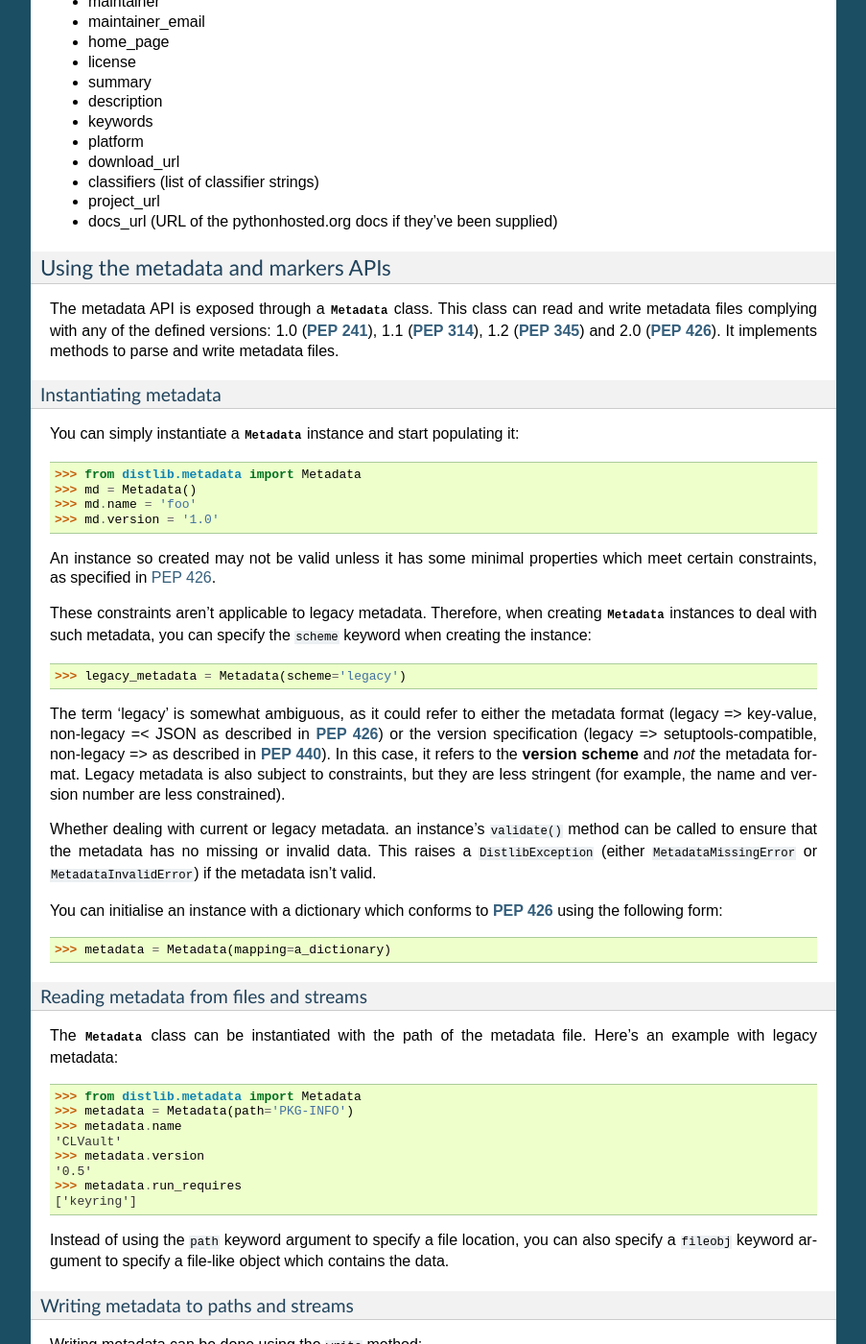
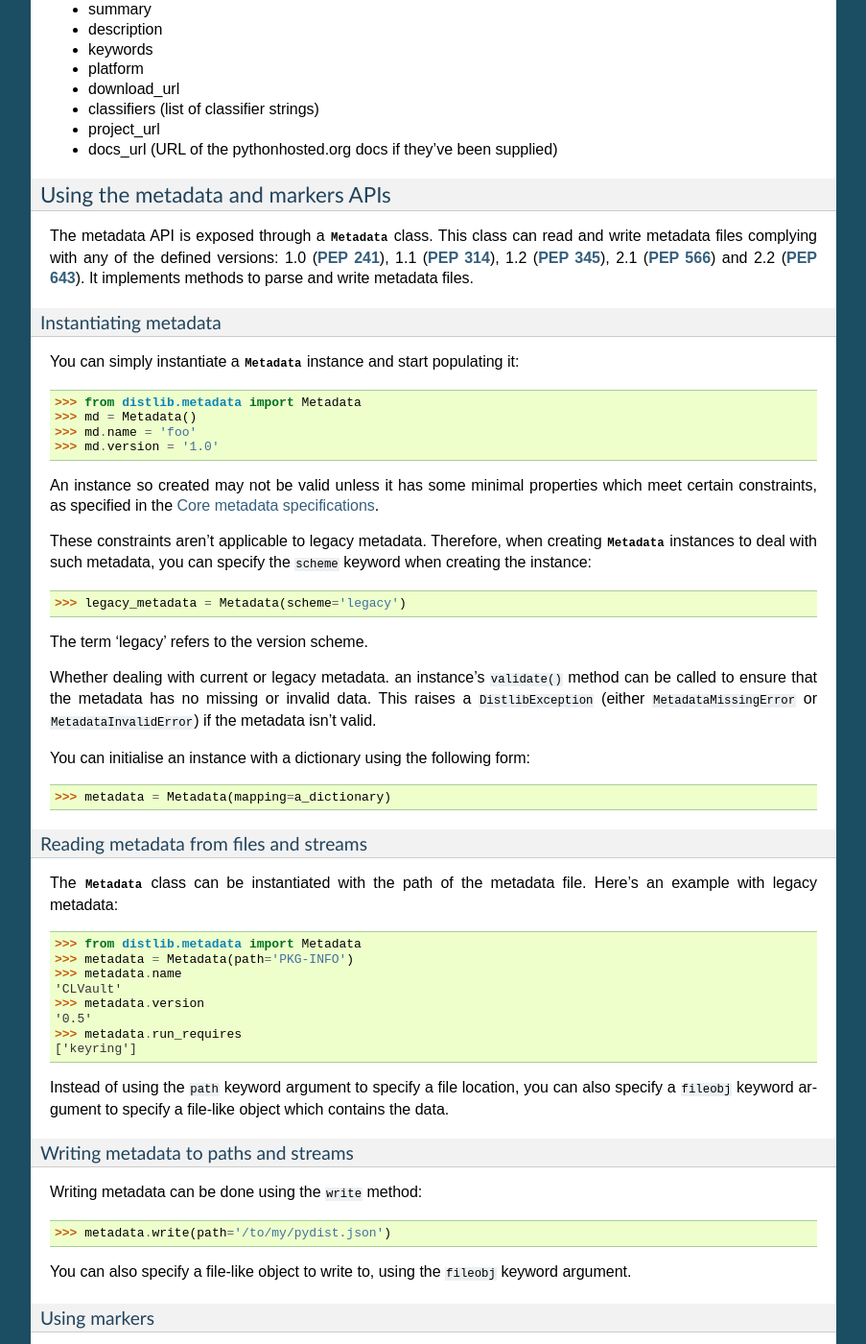
Before and after one commit to pypa/distlib, a Sphinx documentation site: the page built from docs/tutorial.rst, in a window 1280 px wide and 1400 px high, scrolled down 13126 px. Shown: the whole window at 96% size, without its empty margins (198-1101 px from the left). Built offline with Sphinx 7.4.7, drawn with Linux system fonts in a browser that asks for light colours; formulas are drawn with MathJax 3; some of the changed text lies outside the part shown.

Commit message:
Update relating to PEP changes.

```diff
--- a/docs/tutorial.rst
+++ b/docs/tutorial.rst
@@ -111,8 +111,8 @@ following classes:
   on a path.
 
 * :class:`Distribution`, which represents an individual distribution,
-  conforming to recent packaging PEPs (:pep:`440`, :pep:`426`, :pep:`386`,
-  :pep:`376`, :pep:`345`, :pep:`314` and :pep:`241`).
+  conforming to recent packaging PEPs (:pep:`643`, :pep:`566`, :pep:`508`, :pep:`440`,
+  :pep:`386`, :pep:`376`, :pep:`345`, :pep:`314` and :pep:`241`).
 * :class:`EggInfoDistribution`, which represents a legacy distribution in
   egg format.
 
@@ -260,10 +260,6 @@ be used for any purpose determined by the distribution author (for example, the
 
 This entry format is used in the :mod:`distlib.scripts` package for installing
 scripts based on Python callables.
-
-.. note:: In :pep:`426`, the ``flags`` value is limited to a single flag
-   representing an extra (optional set of dependencies, for optional features
-   of a distribution).
 
 Distribution dependencies
 ^^^^^^^^^^^^^^^^^^^^^^^^^
@@ -879,10 +875,10 @@ Using the metadata and markers APIs
 
 .. currentmodule:: distlib.metadata
 
-The metadata API is exposed through a :class:`Metadata` class. This class can
-read and write metadata files complying with any of the defined versions: 1.0
-(:pep:`241`), 1.1 (:pep:`314`), 1.2 (:pep:`345`) and 2.0 (:pep:`426`). It
-implements methods to parse and write metadata files.
+The metadata API is exposed through a :class:`Metadata` class. This class can read and
+write metadata files complying with any of the defined versions: 1.0 (:pep:`241`), 1.1
+(:pep:`314`), 1.2 (:pep:`345`), 2.1 (:pep:`566`) and 2.2 (:pep:`643`). It implements
+methods to parse and write metadata files.
 
 Instantiating metadata
 ~~~~~~~~~~~~~~~~~~~~~~
@@ -895,9 +891,9 @@ it::
     >>> md.name = 'foo'
     >>> md.version = '1.0'
 
-An instance so created may not be valid unless it has some minimal properties
-which meet certain constraints, as specified in
-`PEP 426 <http://www.python.org/dev/peps/pep-0426/#core-metadata>`_.
+An instance so created may not be valid unless it has some minimal properties which
+meet certain constraints, as specified in the `Core metadata specifications
+<https://packaging.python.org/en/latest/specifications/core-metadata>`_.
 
 These constraints aren't applicable to legacy metadata. Therefore, when
 creating :class:`Metadata` instances to deal with such metadata, you can
@@ -905,21 +901,14 @@ specify the ``scheme`` keyword when creating the instance::
 
     >>> legacy_metadata = Metadata(scheme='legacy')
 
-The term 'legacy' is somewhat ambiguous, as it could refer to either the
-metadata format (legacy => key-value, non-legacy =< JSON as described in
-:pep:`426`) or the version specification (legacy => setuptools-compatible,
-non-legacy => as described in :pep:`440`). In this case, it refers to the
-**version scheme** and *not* the metadata format.
-Legacy metadata is also subject to constraints, but they are less stringent
-(for example, the name and version number are less constrained).
+The term 'legacy' refers to the version scheme.
 
 Whether dealing with current or legacy metadata. an instance's ``validate()``
 method can be called to ensure that the metadata has no missing or invalid
 data. This raises a ``DistlibException`` (either ``MetadataMissingError`` or
 ``MetadataInvalidError``) if the metadata isn't valid.
 
-You can initialise an instance with a dictionary which conforms to :pep:`426`
-using the following form::
+You can initialise an instance with a dictionary using the following form::
 
     >>> metadata = Metadata(mapping=a_dictionary)
 
@@ -965,7 +954,7 @@ Using markers
 Environment markers are implemented in the :mod:`distlib.markers` package
 and accessed via a single function, :func:`interpret`.
 
-See `PEP 426 <http://www.python.org/dev/peps/pep-0426/#environment-markers>`_
+See `PEP 508 <https://www.python.org/dev/peps/pep-0508/#environment-markers>`_
 for more information about environment markers. The :func:`interpret` function
 takes a string argument which represents a Boolean expression, and returns
 either ``True`` or ``False``::
@@ -1368,7 +1357,7 @@ Overview
 .. index::
    single: Versions; overview
 
-The :class:`NormalizedVersion` class implements a :pep:`426` compatible
+The :class:`NormalizedVersion` class implements a :pep:`440` compatible
 version::
 
       >>> from distlib.version import NormalizedVersion
```
Also changed, not shown: README.rst (+4 -4 lines), docs/internals.rst (+0 -8 lines), docs/overview.rst (+4 -4 lines), 5 other files.
